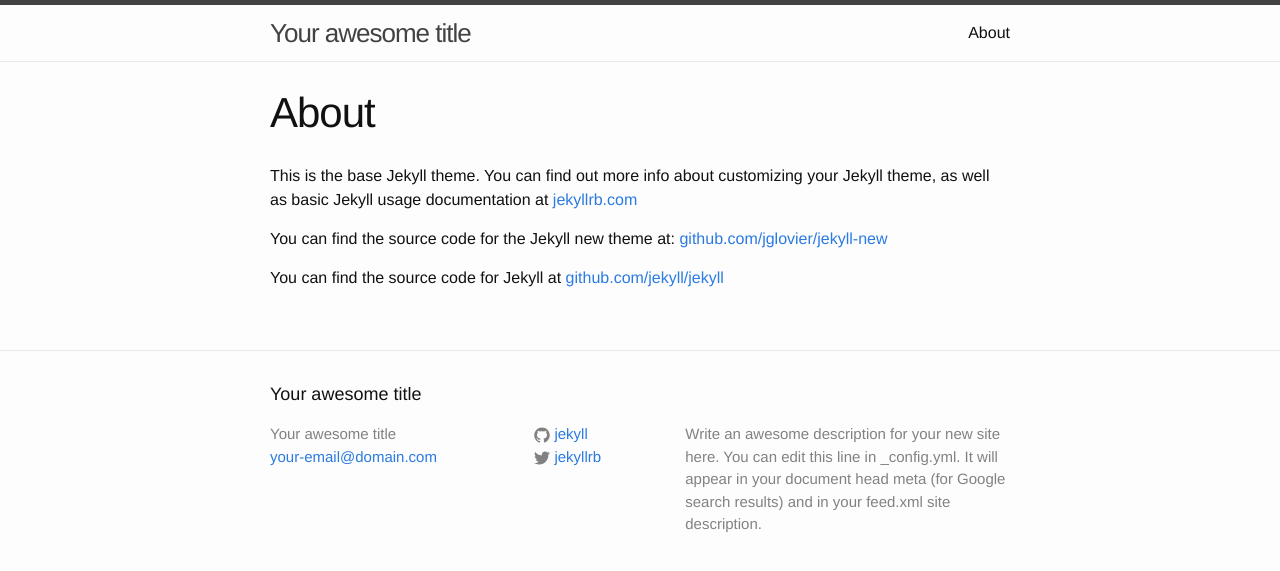
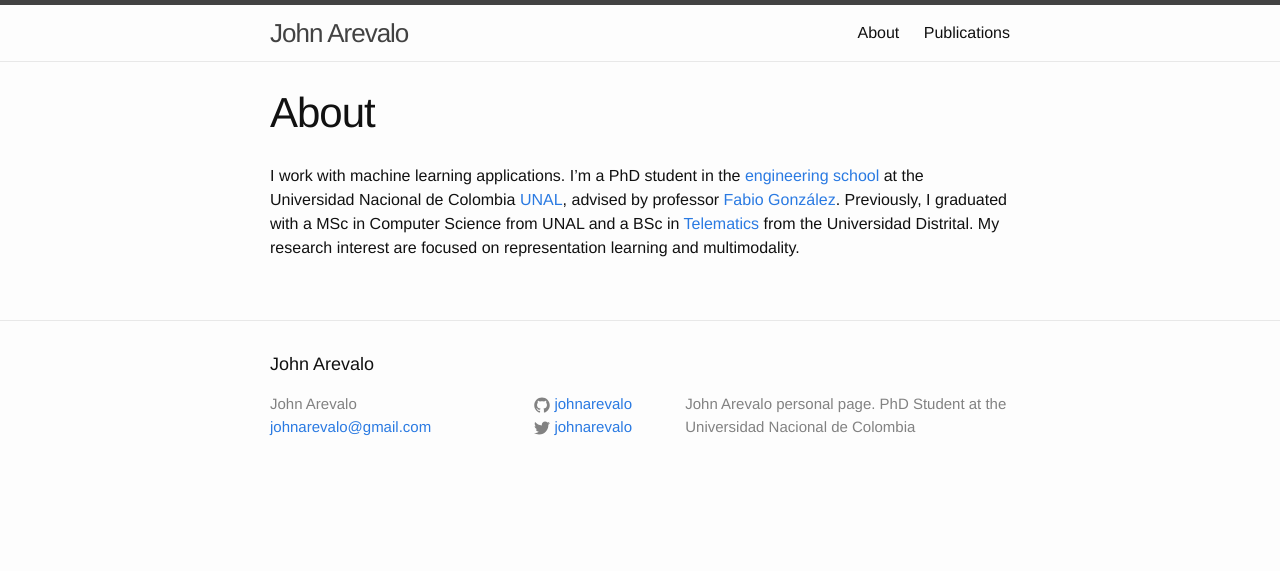
Before and after one commit to johnarevalo/johnarevalo.github.io, a Jekyll site: the page built from about.md, in a window 1280 px wide. Shown: the top 571 px of the page. Built offline with Jekyll 4.4.1, drawn with Linux system fonts in a browser that asks for light colours.

```diff
--- a/_config.yml
+++ b/_config.yml
@@ -1,14 +1,13 @@
 # Site settings
-title: Your awesome title
-email: your-email@domain.com
+title: John Arevalo
+email: johnarevalo@gmail.com
 description: > # this means to ignore newlines until "baseurl:"
-  Write an awesome description for your new site here. You can edit this
-  line in _config.yml. It will appear in your document head meta (for
-  Google search results) and in your feed.xml site description.
+    John Arevalo personal page. PhD Student at the Universidad Nacional de
+    Colombia
 baseurl: "" # the subpath of your site, e.g. /blog/
-url: "http://yourdomain.com" # the base hostname & protocol for your site
-twitter_username: jekyllrb
-github_username:  jekyll
+url: "http://johnarevalo.github.io" # the base hostname & protocol for your site
+twitter_username: johnarevalo
+github_username:  johnarevalo
 
 # Build settings
 markdown: kramdown
--- a/about.md
+++ b/about.md
@@ -4,8 +4,11 @@ title: About
 permalink: /about/
 ---
 
-This is the base Jekyll theme. You can find out more info about customizing your Jekyll theme, as well as basic Jekyll usage documentation at [jekyllrb.com](http://jekyllrb.com/)
-
-You can find the source code for the Jekyll new theme at: [github.com/jglovier/jekyll-new](https://github.com/jglovier/jekyll-new)
-
-You can find the source code for Jekyll at [github.com/jekyll/jekyll](https://github.com/jekyll/jekyll)
+I work with machine learning applications. I'm a PhD student in the [engineering
+school](http://ingenieria.unal.edu.co/) at the Universidad Nacional de Colombia
+[UNAL](http://www.unal.edu.co/), advised by professor [Fabio
+González](http://dis.unal.edu.co/~fgonza/). Previously, I graduated with a MSc
+in Computer Science from UNAL and a BSc in
+[Telematics](http://www.udistrital.edu.co/dependencias/tipica.php?id=11) from
+the Universidad Distrital. My research interest are focused on representation
+learning and multimodality.
```
Also changed, not shown: _posts/2014-11-29-welcome-to-jekyll.markdown (deleted, +0 -25 lines), _posts/2015-02-18-multimodal-datasets.md (added, +37 -0 lines), publications.md (added, +71 -0 lines).
